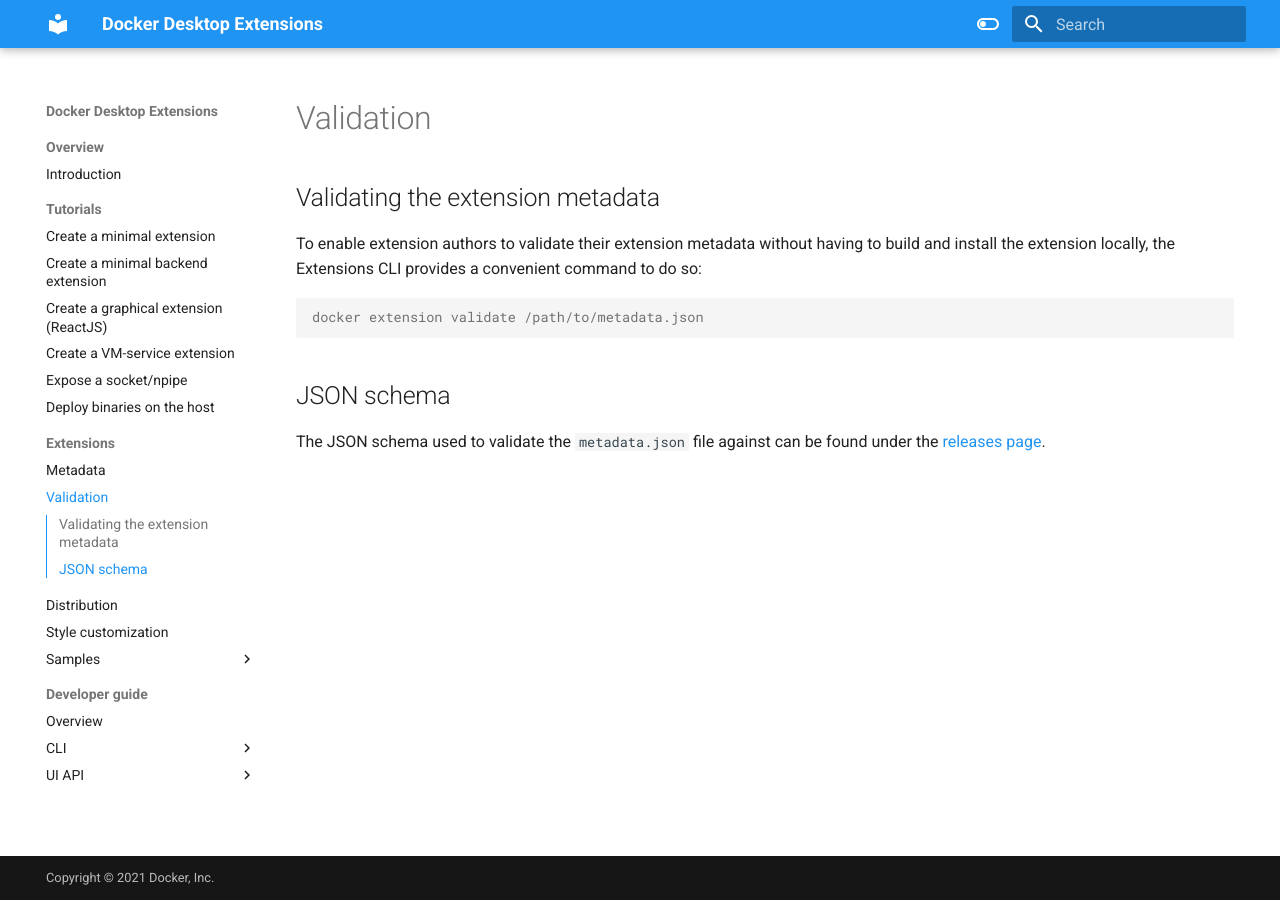
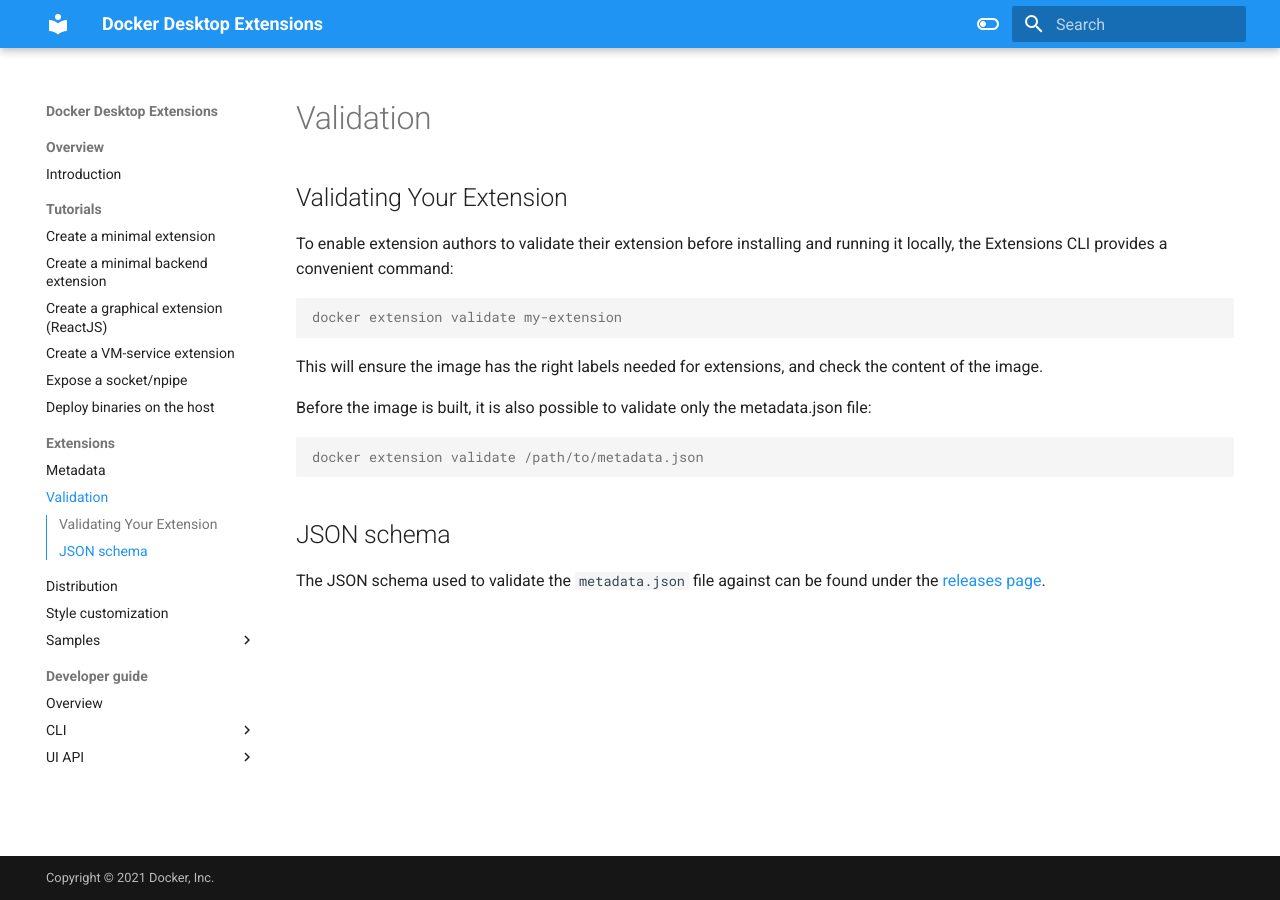
Before and after one commit to docker/extensions-sdk, an MkDocs documentation site: the page built from docs/extensions/validation.md, in a window 1280 px wide. Built offline with MkDocs 1.6.1 and Material for MkDocs 9.7.7, drawn with Linux system fonts in a browser that asks for light colours.

Commit message:
Update validation.md

````diff
--- a/docs/extensions/validation.md
+++ b/docs/extensions/validation.md
@@ -1,6 +1,14 @@
-## Validating the extension metadata
+## Validating Your Extension
 
-To enable extension authors to validate their extension metadata without having to build and install the extension locally, the Extensions CLI provides a convenient command to do so:
+To enable extension authors to validate their extension before installing and running it locally, the Extensions CLI provides a convenient command:
+
+```console
+docker extension validate my-extension
+```
+
+This will ensure the image has the right labels needed for extensions, and check the content of the image.
+
+Before the image is built, it is also possible to validate only the metadata.json file:
 
 ```console
 docker extension validate /path/to/metadata.json
````
